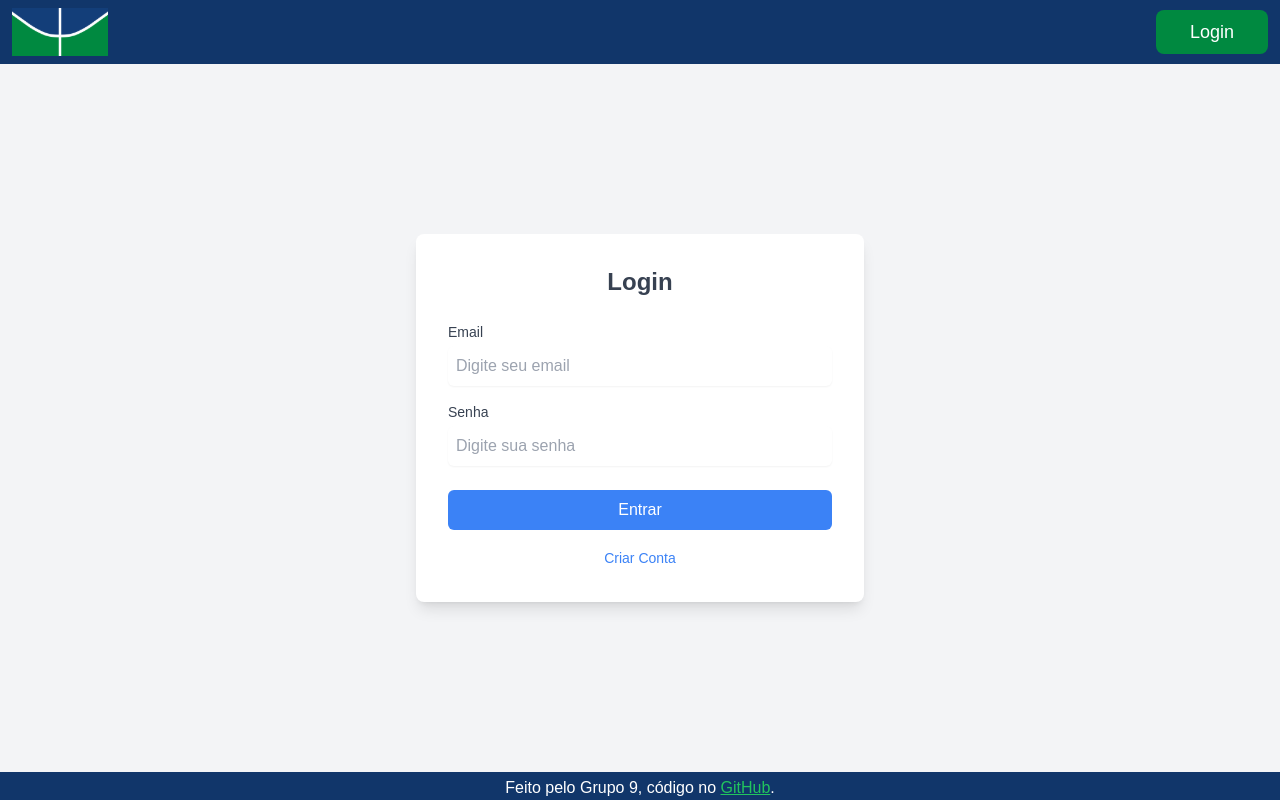
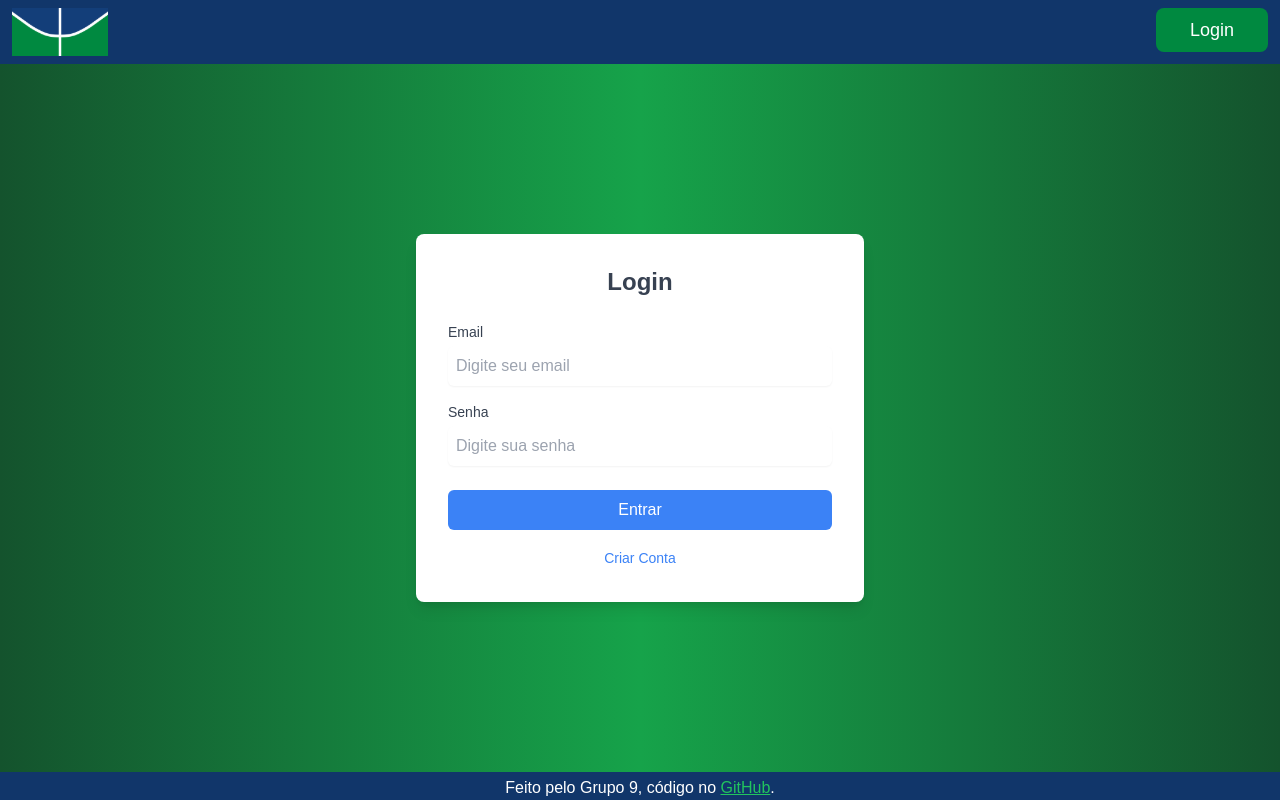
Before and after one commit to LucasMABF/PT_grupo9_front, a Next.js app: page /usuario in a window 1280 px wide. Built offline with nearby package versions, Linux system fonts and the light colour scheme.

Commit message:
feat: adicionando rotas dinamicas de login

```diff
--- a/src/app/usuario/page.tsx
+++ b/src/app/usuario/page.tsx
@@ -66,7 +66,7 @@ const LoginCadastro: React.FC = () => {
 };
 
   return (
-    <div className="bg-gray-100 flex justify-center items-center h-screen">
+    <div className=" bg-gradient-to-r from-green-900 via-green-600 to-green-900 flex justify-center items-center h-screen">
       <div className="w-full max-w-md bg-white rounded-lg shadow-lg p-8">
         <h1 className="text-2xl font-bold text-gray-700 text-center mb-6">
           {isLogin ? "Login" : "Cadastro de Usuário"}
--- a/src/components/nav.tsx
+++ b/src/components/nav.tsx
@@ -17,7 +17,9 @@ const NavBar = () => {
         <Link href="/perfil">
         <Image className="self-center h-14 w-14 p-0.5 mr-1 ml-auto object-fit-contain hover:scale-105 duration-100" src={DefaultProfilePic}  alt="foto de perfil"/>
         </Link>
-        <Image className="self-center h-11 w-11 p-0.5 mt-1.5 mr-2 hover:scale-105 duration-100" onClick={logout} src={LogoutIcon} alt="ícone logout"/>
+        <Link href="../" passHref>
+          <Image className="self-center h-11 w-11 p-0.5 mt-1.5 mr-2 hover:scale-105 duration-100" onClick={logout} src={LogoutIcon} alt="ícone logout"/>
+        </Link>
       </nav>
     );
 
@@ -26,7 +28,9 @@ const NavBar = () => {
   return(
     <nav className="bg-color2 max-h-16 min-h-16 p-2 flex">
       <Image className="w-24 ml-1 mr-auto" src={LogoUnB} alt="logo UnB"/>
-      <button onClick={login} className="bg-color1 text-white p-2 rounded-lg self-center mr-1 ml-auto w-28 text-lg hover:scale-105 duration-100"> Login </button>
+      <Link href="/usuario" passHref>
+        <button onClick={login} className="bg-color1 text-white p-2 rounded-lg self-center mr-1 ml-auto w-28 text-lg hover:scale-105 duration-100"> Login </button>
+      </Link>
     </nav>
   );
 }
```
